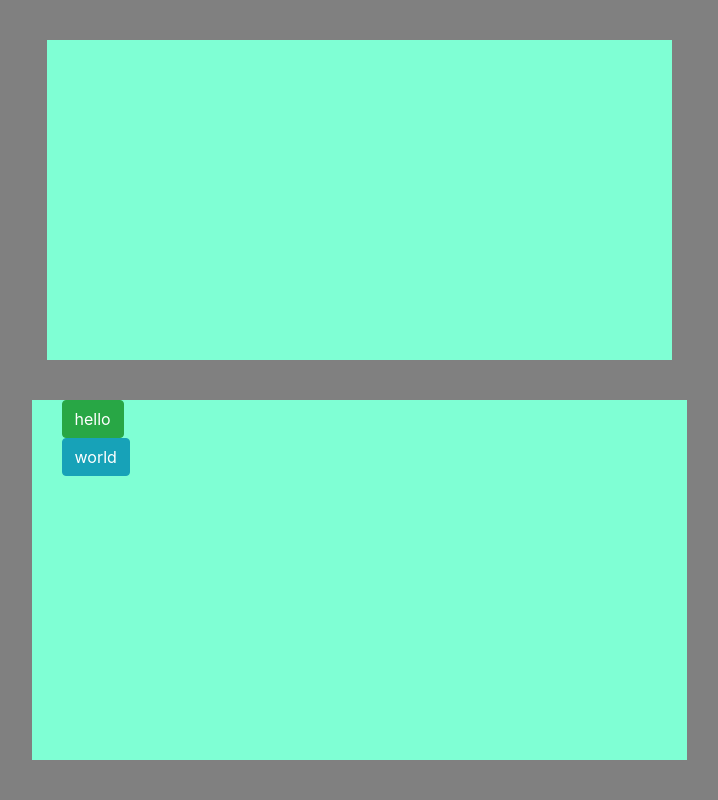
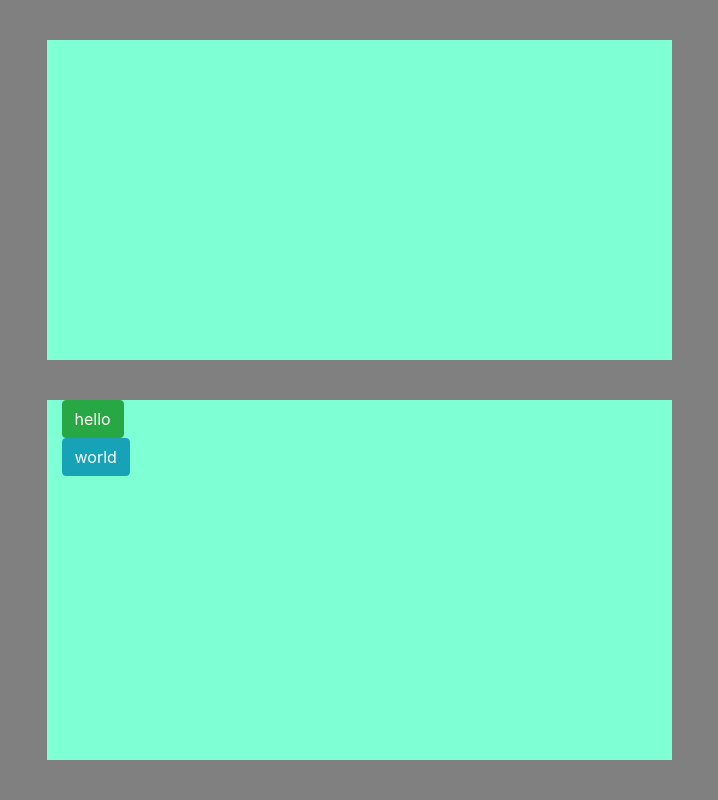
Before and after one commit to dunstad/meander, a plain HTML site: page index.html in a window 1280 px wide. Shown: the whole page, without its empty margins (281-999 px from the left). Drawn offline with nearby package versions, Linux system fonts and the light colour scheme.

Commit message:
choices width fixed

```diff
--- a/index.html
+++ b/index.html
@@ -14,9 +14,11 @@
 
     <div class="row">
       <div class="col-3"></div>
-      <div id="choices" class="col-6">
-        <div class="col-3"><button class="btn btn-success">hello</button></div>
-        <div class="col-3"><button class="btn btn-info">world</button></div>
+      <div class="col-6">
+        <div id="choices">
+          <div class="col-3"><button class="btn btn-success">hello</button></div>
+          <div class="col-3"><button class="btn btn-info">world</button></div>
+        </div>
       </div>
     </div>
 
--- a/meander.css
+++ b/meander.css
@@ -4,7 +4,6 @@ body {
 }
 
 #art {
-  display: block;
   background-color: aquamarine;
   margin-top: 5vh;
   margin-bottom: 5vh;
@@ -12,8 +11,6 @@ body {
 }
 
 #choices {
-  display: block;
   background-color: aquamarine;
-  margin-bottom: 5vh;
   height: 45vh;
 }
```
